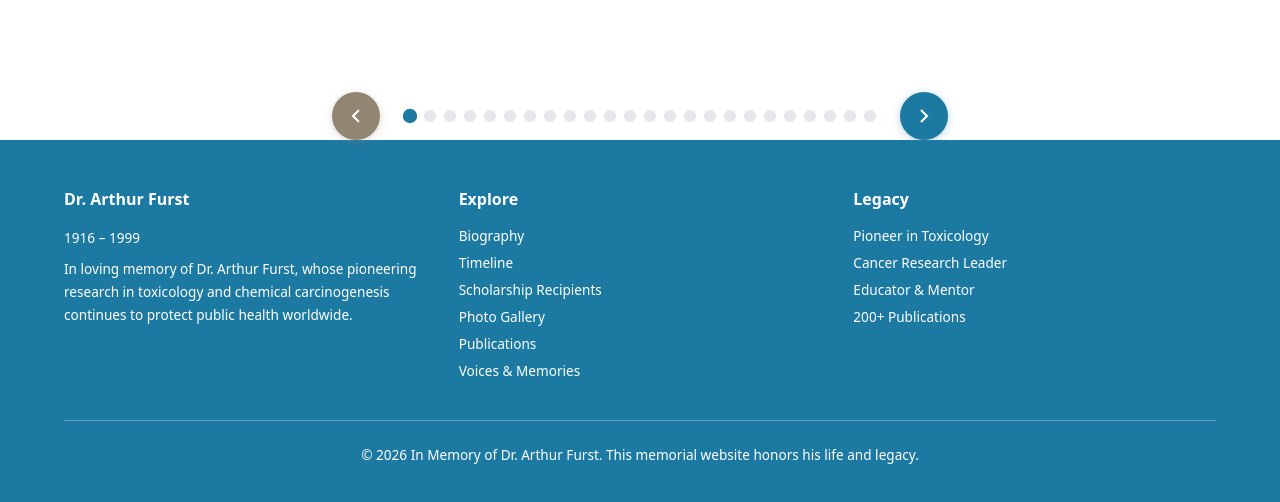
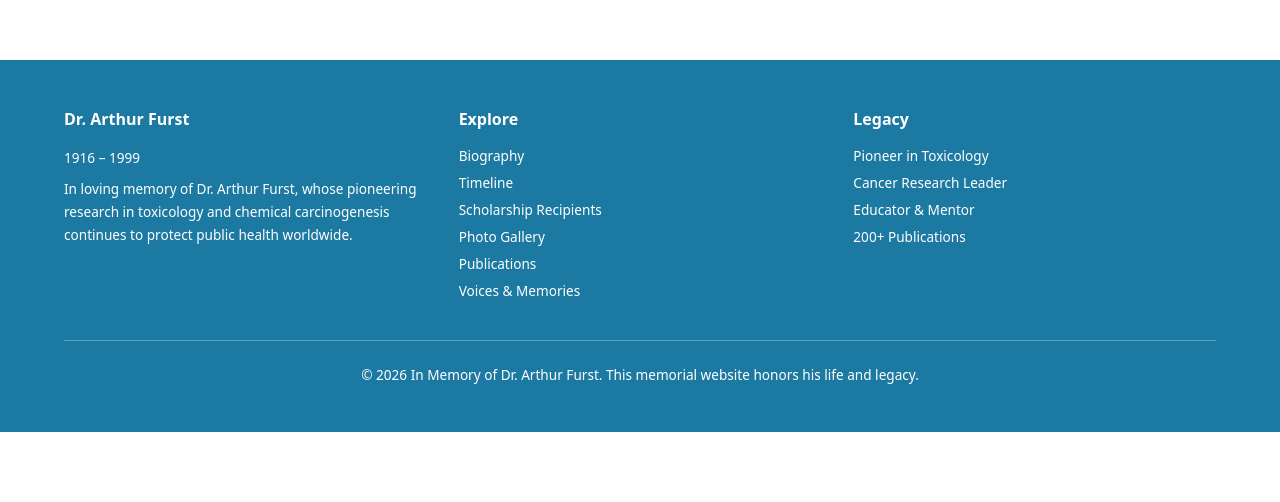
Before and after one commit to Drfurst/DrFurst, a plain HTML site: page index.html in a window 1280 px wide. Shown: the part 10741-11243 px from the top of the page. After the commit the page ends 11173 px from the top, so only its background shows below. Drawn offline with nearby package versions, Linux system fonts and the light colour scheme.

Commit message:
Removed pagination for slider

```diff
--- a/index.html
+++ b/index.html
@@ -5,6 +5,9 @@
   <meta name="viewport" content="width=device-width, initial-scale=1.0" />
   <title>Dr. Arthur Furst &mdash; A Life of Discovery</title>
   <link rel="stylesheet" href="css/styles.css">
+  <!-- Slick Slider CSS -->
+  <link rel="stylesheet" type="text/css" href="https://cdn.jsdelivr.net/npm/slick-carousel@1.8.1/slick/slick.css"/>
+  <link rel="stylesheet" type="text/css" href="https://cdn.jsdelivr.net/npm/slick-carousel@1.8.1/slick/slick-theme.css"/>
 </head>
 <body>
 
@@ -530,21 +533,6 @@
 
           </div>
         </div>
-
-        <!-- Navigation Controls -->
-        <div class="testimonials-nav">
-          <button class="testimonials-btn testimonials-prev" id="testimonials-prev" aria-label="Previous testimonial">
-            <svg width="24" height="24" viewBox="0 0 24 24" fill="none" stroke="currentColor" stroke-width="2">
-              <polyline points="15,18 9,12 15,6"></polyline>
-            </svg>
-          </button>
-          <div class="testimonials-dots" id="testimonials-dots"></div>
-          <button class="testimonials-btn testimonials-next" id="testimonials-next" aria-label="Next testimonial">
-            <svg width="24" height="24" viewBox="0 0 24 24" fill="none" stroke="currentColor" stroke-width="2">
-              <polyline points="9,18 15,12 9,6"></polyline>
-            </svg>
-          </button>
-        </div>
       </div>
     </div>
   </section>
```
